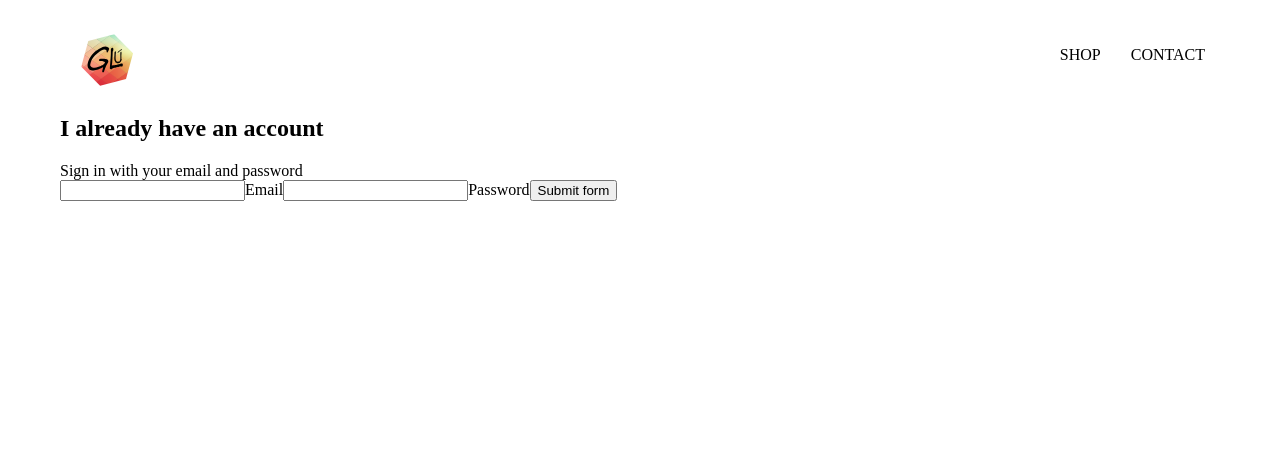
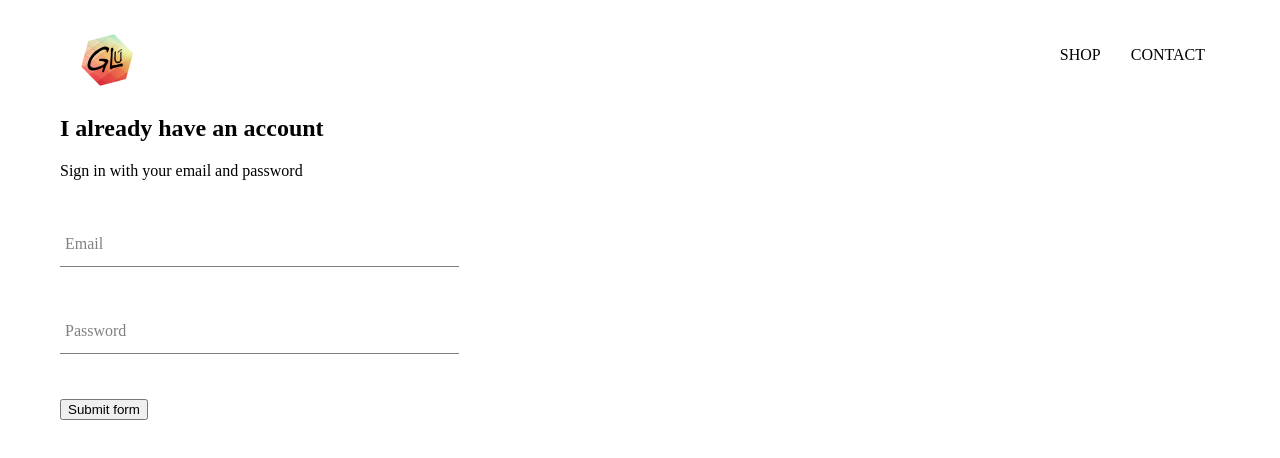
Before and after one commit to Gargar77/glutags, a React (Create React App) app: page /signin in a window 1280 px wide. Shown: the top 458 px of the page. Built offline with nearby package versions, Linux system fonts and the light colour scheme; a web font is replaced by a local one.

Commit message:
added dynamic form input component

```diff
--- /dev/null
+++ b/src/components/form-input/form-input.component.jsx
@@ -0,0 +1,19 @@
+import React from 'react';
+
+import './form-input.styles.scss';
+
+// NOTE: we are making the label tage optional in this component
+const FormInput = ({handleChange,label,...otherProps}) => (
+    <div className="group">
+        <input className="form-input" onChange={handleChange} {...otherProps}/>
+        {
+            label ? (
+            <label className={`${otherProps.value.length ? 'shrink' : ''} form-input-label`}>
+                {label}
+            </label>
+            ) : null
+        }
+    </div>
+)
+
+export default FormInput;
--- /dev/null
+++ b/src/components/form-input/form-input.styles.scss
@@ -0,0 +1,54 @@
+$sub-color: grey;
+$main-color: black;
+
+@mixin shrinkLabel {
+  top: -14px;
+  font-size: 12px;
+  color: $main-color;
+}
+
+.group {
+  position: relative;
+  margin: 45px 0;
+
+  .form-input {
+    background: none;
+    background-color: white;
+    color: $sub-color;
+    font-size: 18px;
+    padding: 10px 10px 10px 5px;
+    display: block;
+    width: 100%;
+    border: none;
+    border-radius: 0;
+    border-bottom: 1px solid $sub-color;
+    margin: 25px 0;
+
+    &:focus {
+      outline: none;
+    }
+
+    &:focus ~ .form-input-label {
+      @include shrinkLabel();
+    }
+  }
+
+  input[type='password'] {
+    letter-spacing: 0.3em;
+  }
+
+  .form-input-label {
+    color: $sub-color;
+    font-size: 16px;
+    font-weight: normal;
+    position: absolute;
+    pointer-events: none;
+    left: 5px;
+    top: 10px;
+    transition: 300ms ease all;
+
+    &.shrink {
+      @include shrinkLabel();
+    }
+  }
+}
--- a/src/components/sign-in/sign-in.component.jsx
+++ b/src/components/sign-in/sign-in.component.jsx
@@ -1,4 +1,6 @@
 import React from 'react';
+
+import FormInput from '../form-input/form-input.component';
 
 import './sign-in.styles.scss';
 
@@ -30,11 +32,8 @@
                 <span>Sign in with your email and password</span>
 
                 <form onSubmit={this.handleSubmit}>
-                    <input name="email" type="email" value={this.state.email} onChange={this.handleChange} required/>
-                    <label>Email</label>
-                    <input name="password" type="password" value={this.state.email} required/>
-                    <label>Password</label>
-
+                    <FormInput name="email" type="email" value={this.state.email} label="Email" handleChange={this.handleChange} required/>
+                    <FormInput name="password" type="password" value={this.state.email} label="Password" handleChange required/>
                     <input type="submit" value="Submit form"/>
                 </form>
             </div>
--- a/src/components/sign-in/sign-in.styles.scss
+++ b/src/components/sign-in/sign-in.styles.scss
@@ -0,0 +1,3 @@
+.sign-in {
+    width: 30vw;
+}
```
